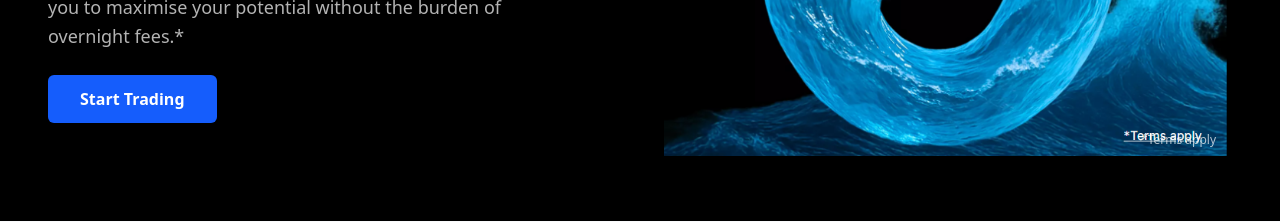
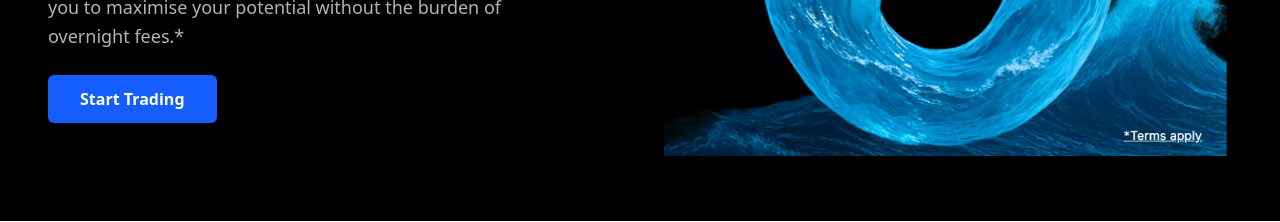
Before and after one commit to Mrfrost1304/admirals, a React (Vite) app in the folder Admiral/: page / in a window 1280 px wide. Shown: the part 1160-1382 px from the top of the page. Built offline with nearby package versions, Linux system fonts and the light colour scheme.

Commit message:
lil change

```diff
--- a/Admiral/src/Component/Hero2.jsx
+++ b/Admiral/src/Component/Hero2.jsx
@@ -39,9 +39,7 @@ export default function CFDTradingHero() {
               alt="0 Swap Fees"
               className="h-full w-auto max-h-[75vh] object-contain"
             />
-            <span className="absolute bottom-2 right-4 text-xs text-white/70">
-              *Terms apply
-            </span>
+
           </div>
         </div>
       </div>
```
